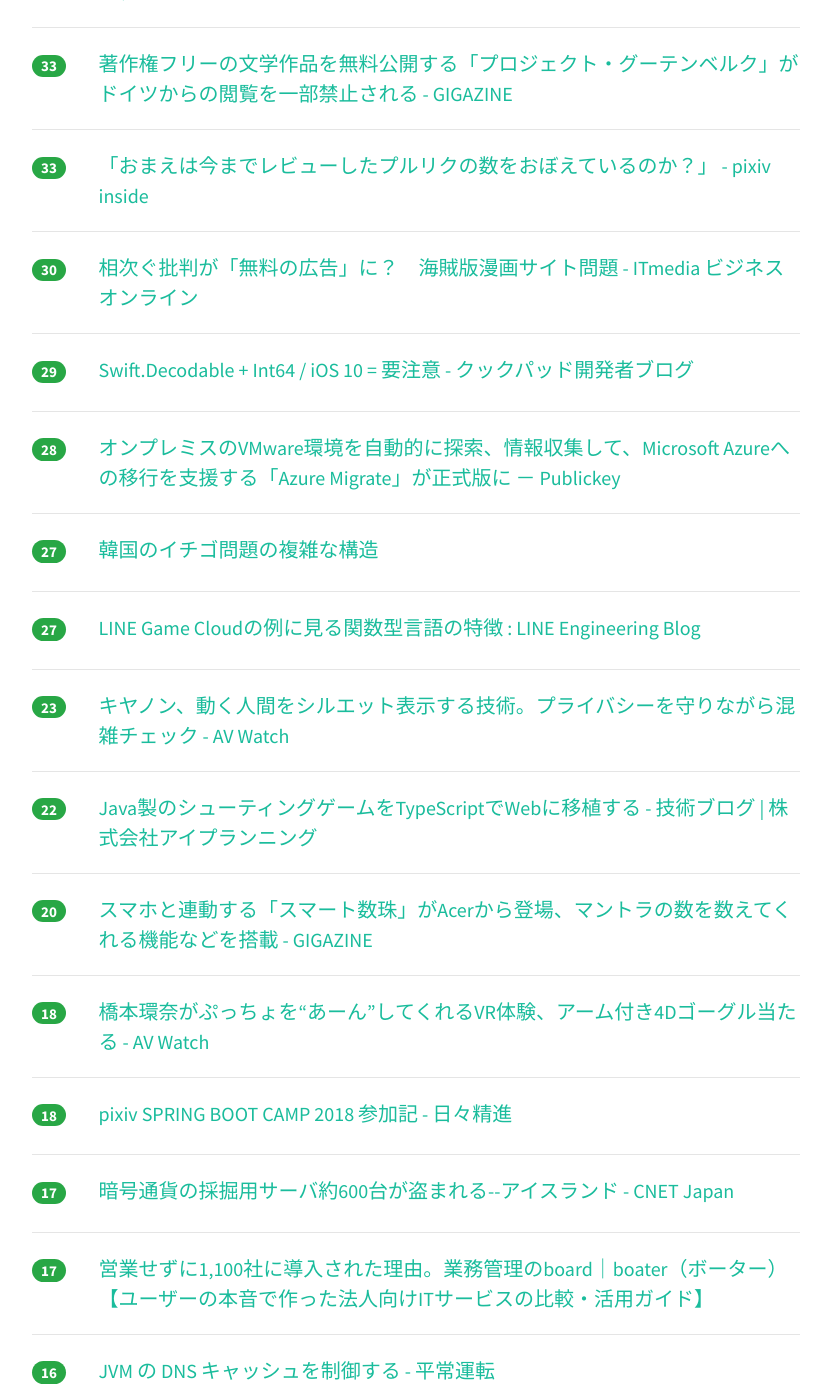
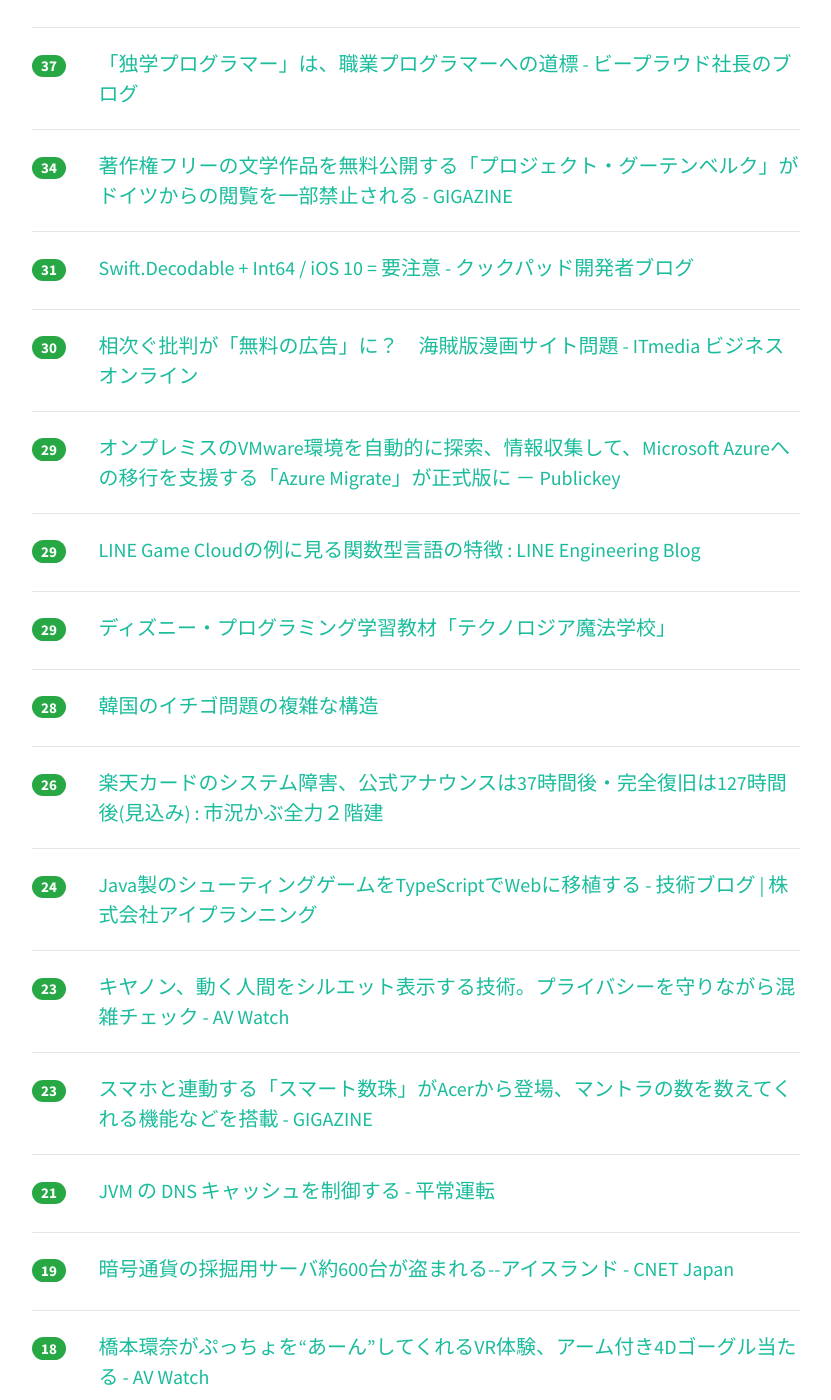
Before and after one commit to yatta47/hatena-matome-site, a Jekyll site: the page built from _posts/2018-03-06-hatena.md, in a window 1280 px wide and 1400 px high, scrolled down 1934 px. Shown: the whole window, without its empty margins (224-1055 px from the left). Built offline with Jekyll 4.4.1, drawn with Linux system fonts in a browser that asks for light colours; nearby versions of some CDN libraries; some of the changed text lies outside the part shown.

Commit message:
Updated 2018-03-06

```diff
--- a/_posts/2018-03-06-hatena.md
+++ b/_posts/2018-03-06-hatena.md
@@ -1,58 +1,58 @@
 ---
 layout: post
 title:  "2018-03-06 はてぶIT"
-date:   2018-03-06 16:04:13
+date:   2018-03-06 17:04:26
 tags: [it-hotentry]
 ---
-42 件のデータあり
+45 件のデータあり
 
 <hr><div class="row">
-<div class="col-1"><span class="badge badge-pill badge-success h2">407</span></div>
+<div class="col-1"><span class="badge badge-pill badge-success h2">458</span></div>
 <div class="col-11"><a href='https://blog.tokumaru.org/2018/03/wasbook2.html' target='_blank'>安全なWebアプリケーションの作り方改訂のお知らせ | 徳丸浩の日記</a></div>
 </div>
 <hr>
 <div class="row">
-<div class="col-1"><span class="badge badge-pill badge-success h2">305</span></div>
+<div class="col-1"><span class="badge badge-pill badge-success h2">332</span></div>
 <div class="col-11"><a href='https://irnote.com/n/na8b9dd20e449' target='_blank'>Spotifyがフリーミアムモデル界の最強モデルである理由｜決算が読めるようになるノート</a></div>
 </div>
 <hr>
 <div class="row">
-<div class="col-1"><span class="badge badge-pill badge-success h2">282</span></div>
+<div class="col-1"><span class="badge badge-pill badge-success h2">290</span></div>
 <div class="col-11"><a href='https://www.nikkei.com/article/DGXMZO27707600V00C18A3TI1000/' target='_blank'>ヤフー、技術者採用に初年度650万円提示　新卒も可　　：日本経済新聞</a></div>
 </div>
 <hr>
 <div class="row">
-<div class="col-1"><span class="badge badge-pill badge-success h2">226</span></div>
+<div class="col-1"><span class="badge badge-pill badge-success h2">269</span></div>
 <div class="col-11"><a href='http://coliss.com/articles/build-websites/operation/design/cheat-codes-for-designing-user-interfaces.html' target='_blank'>これぞプロのデザインテクニック！UIデザインの印象がよくなるデザインの知識とテクニックのまとめ | コリス</a></div>
 </div>
 <hr>
 <div class="row">
-<div class="col-1"><span class="badge badge-pill badge-success h2">161</span></div>
+<div class="col-1"><span class="badge badge-pill badge-success h2">166</span></div>
 <div class="col-11"><a href='https://applech2.com/archives/20180305-daisy_sequence-sequence-diagram-editor.html' target='_blank'>Win/Mac/Linuxのクロスプラットフォームに対応したシーケンス図エディタ「daisy sequence」がリリース。 | AAPL Ch.</a></div>
 </div>
 <hr>
 <div class="row">
-<div class="col-1"><span class="badge badge-pill badge-success h2">127</span></div>
+<div class="col-1"><span class="badge badge-pill badge-success h2">130</span></div>
 <div class="col-11"><a href='http://www.youtube.com/watch?v=8Q_9nS5hFmM' target='_blank'>「POP TEAM EPIC OP THEME」 [EPIC METAL COVER] (Little V)</a></div>
 </div>
 <hr>
 <div class="row">
-<div class="col-1"><span class="badge badge-pill badge-success h2">125</span></div>
+<div class="col-1"><span class="badge badge-pill badge-success h2">126</span></div>
 <div class="col-11"><a href='http://www.okuni.me/entry/hatenablog-theme-onihitode' target='_blank'>【ついにきた…！】はてなブログ最新テーマ「ONIHITODE」がマジでおすすめ - オークニズム</a></div>
 </div>
 <hr>
 <div class="row">
-<div class="col-1"><span class="badge badge-pill badge-success h2">76</span></div>
+<div class="col-1"><span class="badge badge-pill badge-success h2">77</span></div>
 <div class="col-11"><a href='https://ics.media/entry/17376' target='_blank'>最新版で学ぶwebpack 4入門 - スタイルシート(CSSやSass)を取り込む方法 - ICS MEDIA</a></div>
 </div>
 <hr>
 <div class="row">
-<div class="col-1"><span class="badge badge-pill badge-success h2">69</span></div>
+<div class="col-1"><span class="badge badge-pill badge-success h2">71</span></div>
 <div class="col-11"><a href='http://developer.feedforce.jp/entry/2018/03/05/195913' target='_blank'>カイゼンジャーニーを読んで、実際にカイゼンやってみた - Feedforce Developer Blog</a></div>
 </div>
 <hr>
 <div class="row">
-<div class="col-1"><span class="badge badge-pill badge-success h2">57</span></div>
+<div class="col-1"><span class="badge badge-pill badge-success h2">58</span></div>
 <div class="col-11"><a href='http://blog.toshimaru.net/rails-batch-optimization/' target='_blank'>Rails/ActiveRecord バッチ処理の最適化 - Hack Your Design!</a></div>
 </div>
 <hr>
@@ -62,18 +62,23 @@ tags: [it-hotentry]
 </div>
 <hr>
 <div class="row">
-<div class="col-1"><span class="badge badge-pill badge-success h2">47</span></div>
+<div class="col-1"><span class="badge badge-pill badge-success h2">49</span></div>
 <div class="col-11"><a href='https://speakerdeck.com/1amageek/ren-woping-jia-suruli-chang-ninatuteyatutashi' target='_blank'>人を評価する立場になってやった事 // Speaker Deck</a></div>
 </div>
 <hr>
 <div class="row">
-<div class="col-1"><span class="badge badge-pill badge-success h2">45</span></div>
+<div class="col-1"><span class="badge badge-pill badge-success h2">48</span></div>
 <div class="col-11"><a href='https://note.mu/issei_y/n/ne0996b47a562' target='_blank'>「将棋プログラムをどう作ればいいですか？」という質問への返答｜山本 一成@Ponanza｜note</a></div>
 </div>
 <hr>
 <div class="row">
-<div class="col-1"><span class="badge badge-pill badge-success h2">39</span></div>
+<div class="col-1"><span class="badge badge-pill badge-success h2">45</span></div>
 <div class="col-11"><a href='https://codeiq.jp/magazine/2018/03/57560/' target='_blank'>サイバーエージェント・コネヒト・BASEが語る、今あえて開発言語を「PHP」に決めた理由とは？｜CodeIQ MAGAZINE</a></div>
+</div>
+<hr>
+<div class="row">
+<div class="col-1"><span class="badge badge-pill badge-success h2">41</span></div>
+<div class="col-11"><a href='http://blog.midnightseminar.net/entry/2015/08/08/133633' target='_blank'>「PCやタブレットより紙で読むほうが効率的だ」という実証研究いろいろ - The Midnight Seminar</a></div>
 </div>
 <hr>
 <div class="row">
@@ -82,8 +87,8 @@ tags: [it-hotentry]
 </div>
 <hr>
 <div class="row">
-<div class="col-1"><span class="badge badge-pill badge-success h2">37</span></div>
-<div class="col-11"><a href='http://blog.midnightseminar.net/entry/2015/08/08/133633' target='_blank'>「PCやタブレットより紙で読むほうが効率的だ」という実証研究いろいろ - The Midnight Seminar</a></div>
+<div class="col-1"><span class="badge badge-pill badge-success h2">38</span></div>
+<div class="col-11"><a href='https://inside.pixiv.blog/kana/3486' target='_blank'>「おまえは今までレビューしたプルリクの数をおぼえているのか？」 - pixiv inside</a></div>
 </div>
 <hr>
 <div class="row">
@@ -92,13 +97,13 @@ tags: [it-hotentry]
 </div>
 <hr>
 <div class="row">
-<div class="col-1"><span class="badge badge-pill badge-success h2">33</span></div>
+<div class="col-1"><span class="badge badge-pill badge-success h2">34</span></div>
 <div class="col-11"><a href='https://gigazine.net/news/20180305-project-gutenberg-access-ban-germany/' target='_blank'>著作権フリーの文学作品を無料公開する「プロジェクト・グーテンベルク」がドイツからの閲覧を一部禁止される - GIGAZINE</a></div>
 </div>
 <hr>
 <div class="row">
-<div class="col-1"><span class="badge badge-pill badge-success h2">33</span></div>
-<div class="col-11"><a href='https://inside.pixiv.blog/kana/3486' target='_blank'>「おまえは今までレビューしたプルリクの数をおぼえているのか？」 - pixiv inside</a></div>
+<div class="col-1"><span class="badge badge-pill badge-success h2">31</span></div>
+<div class="col-11"><a href='http://techlife.cookpad.com/entry/2018/03/06/100121' target='_blank'>Swift.Decodable + Int64 / iOS 10 = 要注意 - クックパッド開発者ブログ</a></div>
 </div>
 <hr>
 <div class="row">
@@ -108,22 +113,32 @@ tags: [it-hotentry]
 <hr>
 <div class="row">
 <div class="col-1"><span class="badge badge-pill badge-success h2">29</span></div>
-<div class="col-11"><a href='http://techlife.cookpad.com/entry/2018/03/06/100121' target='_blank'>Swift.Decodable + Int64 / iOS 10 = 要注意 - クックパッド開発者ブログ</a></div>
+<div class="col-11"><a href='http://www.publickey1.jp/blog/18/vmwaremicrosoft_azureazure_migrate.html' target='_blank'>オンプレミスのVMware環境を自動的に探索、情報収集して、Microsoft Azureへの移行を支援する「Azure Migrate」が正式版に － Publickey</a></div>
+</div>
+<hr>
+<div class="row">
+<div class="col-1"><span class="badge badge-pill badge-success h2">29</span></div>
+<div class="col-11"><a href='https://engineering.linecorp.com/ja/blog/detail/244' target='_blank'>LINE Game Cloudの例に見る関数型言語の特徴 : LINE Engineering Blog</a></div>
+</div>
+<hr>
+<div class="row">
+<div class="col-1"><span class="badge badge-pill badge-success h2">29</span></div>
+<div class="col-11"><a href='https://www.technologia-schoolofmagic.jp/' target='_blank'>ディズニー・プログラミング学習教材「テクノロジア魔法学校」</a></div>
 </div>
 <hr>
 <div class="row">
 <div class="col-1"><span class="badge badge-pill badge-success h2">28</span></div>
-<div class="col-11"><a href='http://www.publickey1.jp/blog/18/vmwaremicrosoft_azureazure_migrate.html' target='_blank'>オンプレミスのVMware環境を自動的に探索、情報収集して、Microsoft Azureへの移行を支援する「Azure Migrate」が正式版に － Publickey</a></div>
-</div>
-<hr>
-<div class="row">
-<div class="col-1"><span class="badge badge-pill badge-success h2">27</span></div>
 <div class="col-11"><a href='http://twitter.com/i/moments/970545941693345792' target='_blank'>韓国のイチゴ問題の複雑な構造</a></div>
 </div>
 <hr>
 <div class="row">
-<div class="col-1"><span class="badge badge-pill badge-success h2">27</span></div>
-<div class="col-11"><a href='https://engineering.linecorp.com/ja/blog/detail/244' target='_blank'>LINE Game Cloudの例に見る関数型言語の特徴 : LINE Engineering Blog</a></div>
+<div class="col-1"><span class="badge badge-pill badge-success h2">26</span></div>
+<div class="col-11"><a href='http://kabumatome.doorblog.jp/archives/65913720.html' target='_blank'>楽天カードのシステム障害、公式アナウンスは37時間後・完全復旧は127時間後(見込み) : 市況かぶ全力２階建</a></div>
+</div>
+<hr>
+<div class="row">
+<div class="col-1"><span class="badge badge-pill badge-success h2">24</span></div>
+<div class="col-11"><a href='http://iplanning.hatenablog.jp/entry/2018/03/06/080000' target='_blank'>Java製のシューティングゲームをTypeScriptでWebに移植する - 技術ブログ | 株式会社アイプランニング</a></div>
 </div>
 <hr>
 <div class="row">
@@ -132,13 +147,18 @@ tags: [it-hotentry]
 </div>
 <hr>
 <div class="row">
-<div class="col-1"><span class="badge badge-pill badge-success h2">22</span></div>
-<div class="col-11"><a href='http://iplanning.hatenablog.jp/entry/2018/03/06/080000' target='_blank'>Java製のシューティングゲームをTypeScriptでWebに移植する - 技術ブログ | 株式会社アイプランニング</a></div>
+<div class="col-1"><span class="badge badge-pill badge-success h2">23</span></div>
+<div class="col-11"><a href='https://gigazine.net/news/20180306-acer-smart-beads/' target='_blank'>スマホと連動する「スマート数珠」がAcerから登場、マントラの数を数えてくれる機能などを搭載 - GIGAZINE</a></div>
 </div>
 <hr>
 <div class="row">
-<div class="col-1"><span class="badge badge-pill badge-success h2">20</span></div>
-<div class="col-11"><a href='https://gigazine.net/news/20180306-acer-smart-beads/' target='_blank'>スマホと連動する「スマート数珠」がAcerから登場、マントラの数を数えてくれる機能などを搭載 - GIGAZINE</a></div>
+<div class="col-1"><span class="badge badge-pill badge-success h2">21</span></div>
+<div class="col-11"><a href='http://astj.hatenablog.com/entry/2018/03/06/130930' target='_blank'>JVM の DNS キャッシュを制御する - 平常運転</a></div>
+</div>
+<hr>
+<div class="row">
+<div class="col-1"><span class="badge badge-pill badge-success h2">19</span></div>
+<div class="col-11"><a href='https://japan.cnet.com/article/35115662/' target='_blank'>暗号通貨の採掘用サーバ約600台が盗まれる--アイスランド - CNET Japan</a></div>
 </div>
 <hr>
 <div class="row">
@@ -152,18 +172,18 @@ tags: [it-hotentry]
 </div>
 <hr>
 <div class="row">
-<div class="col-1"><span class="badge badge-pill badge-success h2">17</span></div>
-<div class="col-11"><a href='https://japan.cnet.com/article/35115662/' target='_blank'>暗号通貨の採掘用サーバ約600台が盗まれる--アイスランド - CNET Japan</a></div>
+<div class="col-1"><span class="badge badge-pill badge-success h2">18</span></div>
+<div class="col-11"><a href='https://boater.jp/article/688/' target='_blank'>営業せずに1,100社に導入された理由。業務管理のboard｜boater（ボーター）【ユーザーの本音で作った法人向けITサービスの比較・活用ガイド】</a></div>
 </div>
 <hr>
 <div class="row">
 <div class="col-1"><span class="badge badge-pill badge-success h2">17</span></div>
-<div class="col-11"><a href='https://boater.jp/article/688/' target='_blank'>営業せずに1,100社に導入された理由。業務管理のboard｜boater（ボーター）【ユーザーの本音で作った法人向けITサービスの比較・活用ガイド】</a></div>
+<div class="col-11"><a href='http://www.mermirai.com/entry/student' target='_blank'>女子大生の使うサービスに未来あり？最新のインターネット事情を聞いた - メルミライ</a></div>
 </div>
 <hr>
 <div class="row">
 <div class="col-1"><span class="badge badge-pill badge-success h2">16</span></div>
-<div class="col-11"><a href='http://astj.hatenablog.com/entry/2018/03/06/130930' target='_blank'>JVM の DNS キャッシュを制御する - 平常運転</a></div>
+<div class="col-11"><a href='http://b.hatena.ne.jp/entry/s/anond.hatelabo.jp/20180306002045' target='_blank'>はてなブックマーク - 日本青年会議所を退会した - はてな匿名ダイアリー</a></div>
 </div>
 <hr>
 <div class="row">
@@ -182,8 +202,8 @@ tags: [it-hotentry]
 </div>
 <hr>
 <div class="row">
-<div class="col-1"><span class="badge badge-pill badge-success h2">15</span></div>
-<div class="col-11"><a href='http://b.hatena.ne.jp/entry/s/anond.hatelabo.jp/20180306002045' target='_blank'>はてなブックマーク - 日本青年会議所を退会した - はてな匿名ダイアリー</a></div>
+<div class="col-1"><span class="badge badge-pill badge-success h2">13</span></div>
+<div class="col-11"><a href='https://market.pixiv.net/' target='_blank'>pixiv MARKET</a></div>
 </div>
 <hr>
 <div class="row">
@@ -198,12 +218,12 @@ tags: [it-hotentry]
 <hr>
 <div class="row">
 <div class="col-1"><span class="badge badge-pill badge-success h2">12</span></div>
-<div class="col-11"><a href='https://market.pixiv.net/' target='_blank'>pixiv MARKET</a></div>
+<div class="col-11"><a href='http://egory-cat.hatenablog.com/entry/2018/03/06/045051' target='_blank'>働きアリの法則と微分方程式 - 現実と数学の区別が付かない</a></div>
 </div>
 <hr>
 <div class="row">
 <div class="col-1"><span class="badge badge-pill badge-success h2">12</span></div>
-<div class="col-11"><a href='http://egory-cat.hatenablog.com/entry/2018/03/06/045051' target='_blank'>働きアリの法則と微分方程式 - 現実と数学の区別が付かない</a></div>
+<div class="col-11"><a href='https://pc.watch.impress.co.jp/docs/news/1109945.html' target='_blank'>京大、AIの性能を正確に評価する方法を開発 - PC Watch</a></div>
 </div>
 <hr>
 <div class="row">
@@ -211,8 +231,3 @@ tags: [it-hotentry]
 <div class="col-11"><a href='http://twitter.com/atsushilonboo/status/970671303857291264' target='_blank'>田村淳さんのツイート: "受験を終えて巨大メディアによって拡散されてしまった間違った情報は、今からどう足掻いても取り消せないのですが… せめて自分の想いを誰にも曲げられずに書</a></div>
 </div>
 <hr>
-<div class="row">
-<div class="col-1"><span class="badge badge-pill badge-success h2">10</span></div>
-<div class="col-11"><a href='https://pc.watch.impress.co.jp/docs/news/1109945.html' target='_blank'>京大、AIの性能を正確に評価する方法を開発 - PC Watch</a></div>
-</div>
-<hr>
```
